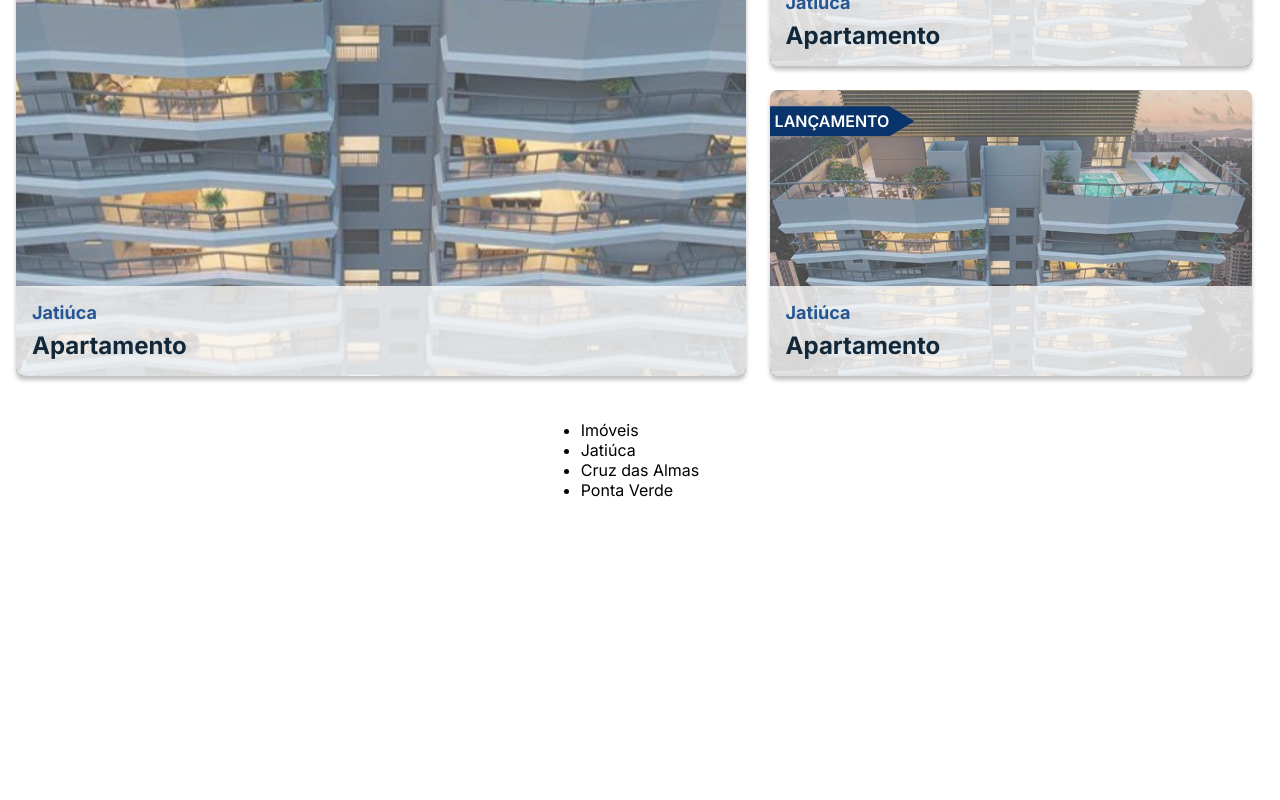
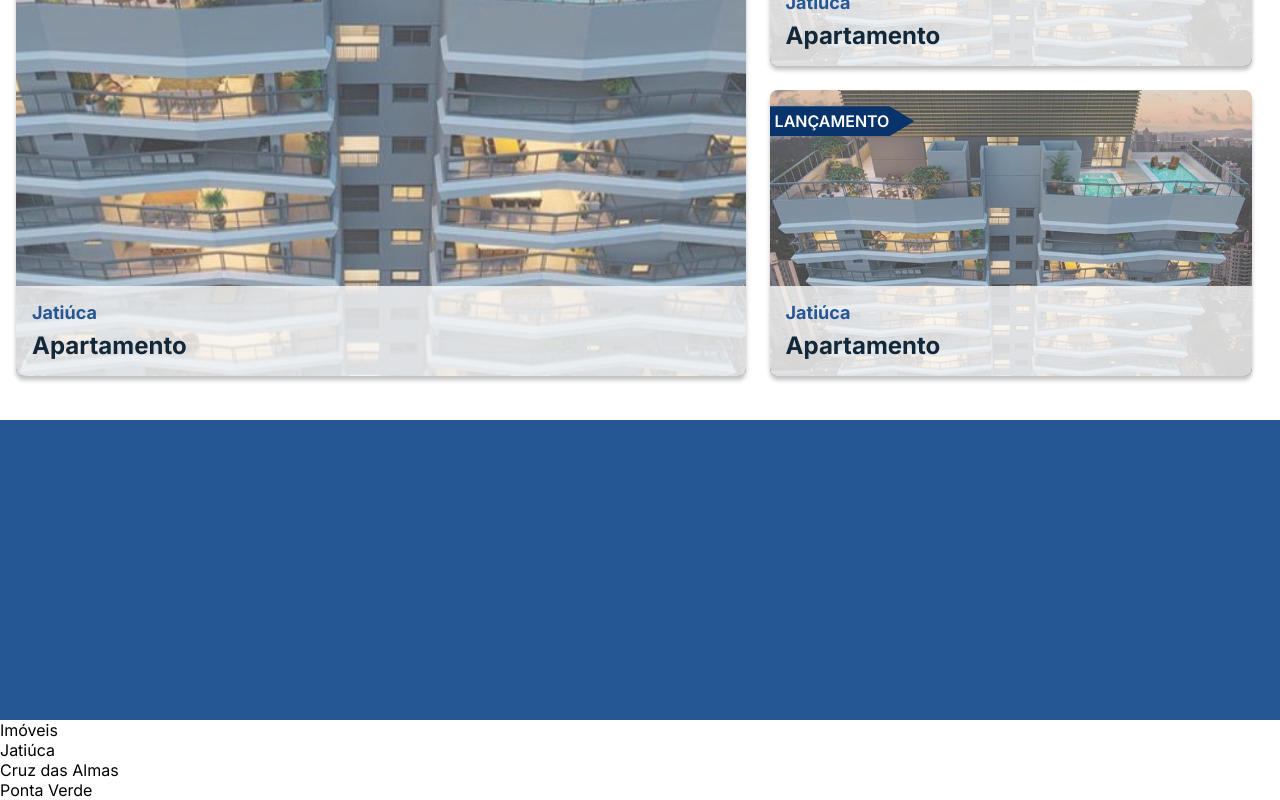
Before and after one commit to DiasJulia/wh-imoveis, a Next.js app: page / in a window 1280 px wide. Shown: the part 1210-2010 px from the top of the page. Before the commit the page ends 1710 px from the top, so only its background shows below. Built offline with nearby package versions, Linux system fonts and the light colour scheme.

Commit message:
Feat(Imoveis): turned imoveis into a Link

```diff
--- a/src/components/Imovel/index.tsx
+++ b/src/components/Imovel/index.tsx
@@ -1,4 +1,5 @@
 import {FotoApto1} from '@/assets'
+import Link from 'next/link'
 
 import React from 'react'
 import Badge from '../Badge'
@@ -10,11 +11,12 @@ type imovelProps = {
     preco: number,
     bairro: string,
     tipo: string,
+    id: number
 }
 
-const Imovel: React.FC<imovelProps> = ({className, nome, preco, bairro, tipo}) => {
+const Imovel: React.FC<imovelProps> = ({className, nome, preco, bairro, tipo, id}) => {
   return (
-    <Container className={className} background={FotoApto1.src}>
+      <Container href={`/imoveis/${id}`} className={className} background={FotoApto1.src}>
         <Picture src={FotoApto1} alt="Fotografia do imóvel"/>
           <Filter>
               <Badge fontSize={16}>{tipo}</Badge>
--- a/src/components/Imovel/styles.ts
+++ b/src/components/Imovel/styles.ts
@@ -1,12 +1,13 @@
 import styled from "styled-components";
 
 import Image from 'next/image';
+import Link from "next/link";
 
 type ImageProps = {
     background: string;
 }
 
-export const Container = styled.div<ImageProps>`
+export const Container = styled(Link)<ImageProps>`
     position: relative;
     box-shadow: 0px 4px 4px rgba(0, 0, 0, 0.25);
     border-radius: 8px;
--- a/src/pages/_app.tsx
+++ b/src/pages/_app.tsx
@@ -1,9 +1,13 @@
+import {Footer, Navbar, Sidebar} from '@/components'
 import GlobalStyle from '@/styles/globalStyles'
 import type { AppProps } from 'next/app'
 
 export default function App({ Component, pageProps }: AppProps) {
   return <>
     <GlobalStyle/>
+    <Navbar/>
+    <Sidebar/>
     <Component {...pageProps} />
+    <Footer/>
   </>
 }
--- a/src/pages/imoveis/index.tsx
+++ b/src/pages/imoveis/index.tsx
@@ -30,7 +30,7 @@ const Imoveis = () => {
           imoveis.map((imovel)=>{
             return ((query.bairro===undefined || imovel.bairro===query.bairro) ?
             <div key={imovel.id}>
-              <Imovel nome={imovel.nome} preco={imovel.preco} bairro={imovel.bairro} tipo={imovel.tipo} />
+              <Imovel id={imovel.id} nome={imovel.nome} preco={imovel.preco} bairro={imovel.bairro} tipo={imovel.tipo} />
               </div> : <></>)
           })
         }
--- a/src/pages/index.tsx
+++ b/src/pages/index.tsx
@@ -1,8 +1,8 @@
 import Head from 'next/head'
 import styles from '@/styles/Home.module.css'
-import {Badge, Footer, Navbar, Imovel} from '@/components'
+import {Badge, Imovel} from '@/components'
 
-import { Filter, FirstSection, GridLayout, SecondSection, WhiteBlock } from '@/styles/pages/styles'
+import { Filter, FirstSection, GridLayout, SecondSection, ThirdSection, WhiteBlock } from '@/styles/pages/styles'
 
 export default function Home() {
   return (
@@ -14,7 +14,7 @@ export default function Home() {
         <link rel="icon" href="/favicon.ico" />
       </Head>
       <main className={styles.main}>
-        <Navbar/>
+
         <FirstSection>
           <Filter>
             <div>
@@ -33,12 +33,17 @@ export default function Home() {
             Destaques
           </h2>
           <GridLayout>
-            <Imovel  nome='Apartamento' preco={410000} bairro='Jatiúca' tipo="Lançamento"  className='main'></Imovel>
-            <Imovel  nome='Apartamento' preco={410000} bairro='Jatiúca' tipo="Lançamento" ></Imovel>
-            <Imovel  nome='Apartamento' preco={410000} bairro='Jatiúca' tipo="Lançamento" ></Imovel>
+            <Imovel id={1} nome='Apartamento' preco={410000} bairro='Jatiúca' tipo="Lançamento"  className='main'></Imovel>
+            <Imovel id={1} nome='Apartamento' preco={410000} bairro='Jatiúca' tipo="Lançamento" ></Imovel>
+            <Imovel id={1} nome='Apartamento' preco={410000} bairro='Jatiúca' tipo="Lançamento" ></Imovel>
           </GridLayout>
         </SecondSection>
-        <Footer/>
+        <ThirdSection>
+          <div>
+            <h2></h2>
+            <p></p>
+          </div>
+        </ThirdSection>
       </main>
     </>
   )
--- a/src/styles/pages/styles.ts
+++ b/src/styles/pages/styles.ts
@@ -69,3 +69,14 @@ export const GridLayout = styled.div`
     flex-wrap: wrap;
   }
 `;
+
+export const ThirdSection = styled.section`
+  padding: 2em max(calc(100vw - 1400px)/2, 1rem);
+  width: 100%;
+  min-height: 300px;
+  background-color: #265795;
+  color: #FFFFFF;
+  display: flex;
+  justify-content: space-between;
+  align-items: center;
+`;
```
Lines whose indentation alone changed are shown as unchanged.
